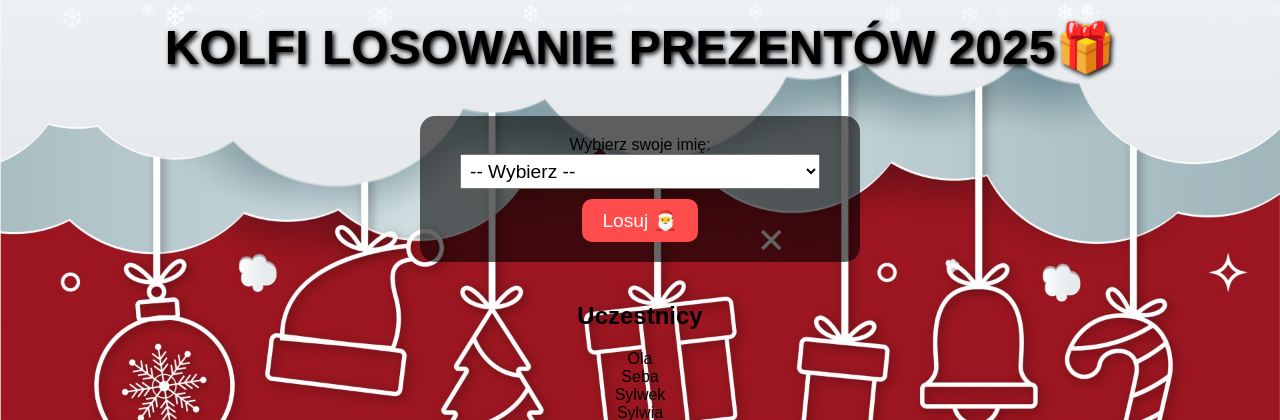
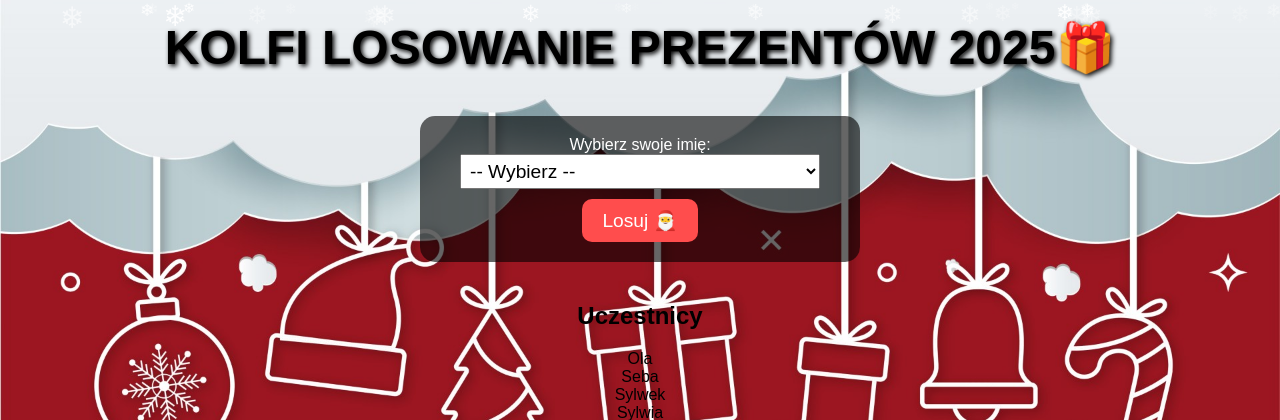
Before and after one commit to Wasett/-wi-ta-Kolfi, a Flask app: page / in a window 1280 px wide. Shown: the top 420 px of the page. Run offline with Flask 3, Linux system fonts and the light colour scheme.

Commit message:
Update index.html

```diff
--- a/templates/index.html
+++ b/templates/index.html
@@ -36,7 +36,7 @@
     <!-- Panel losowania -->
     <div id="draw-panel">
         <form method="POST" action="{{ url_for('draw') }}">
-            <label for="participant">Wybierz swoje imię:</label>
+            <label for="participant" style="color: #fff;">Wybierz swoje imię:</label>
             <select id="participant" name="participant_id" required>
                 <option value="">-- Wybierz --</option>
                 {% for p in participants %}
```
